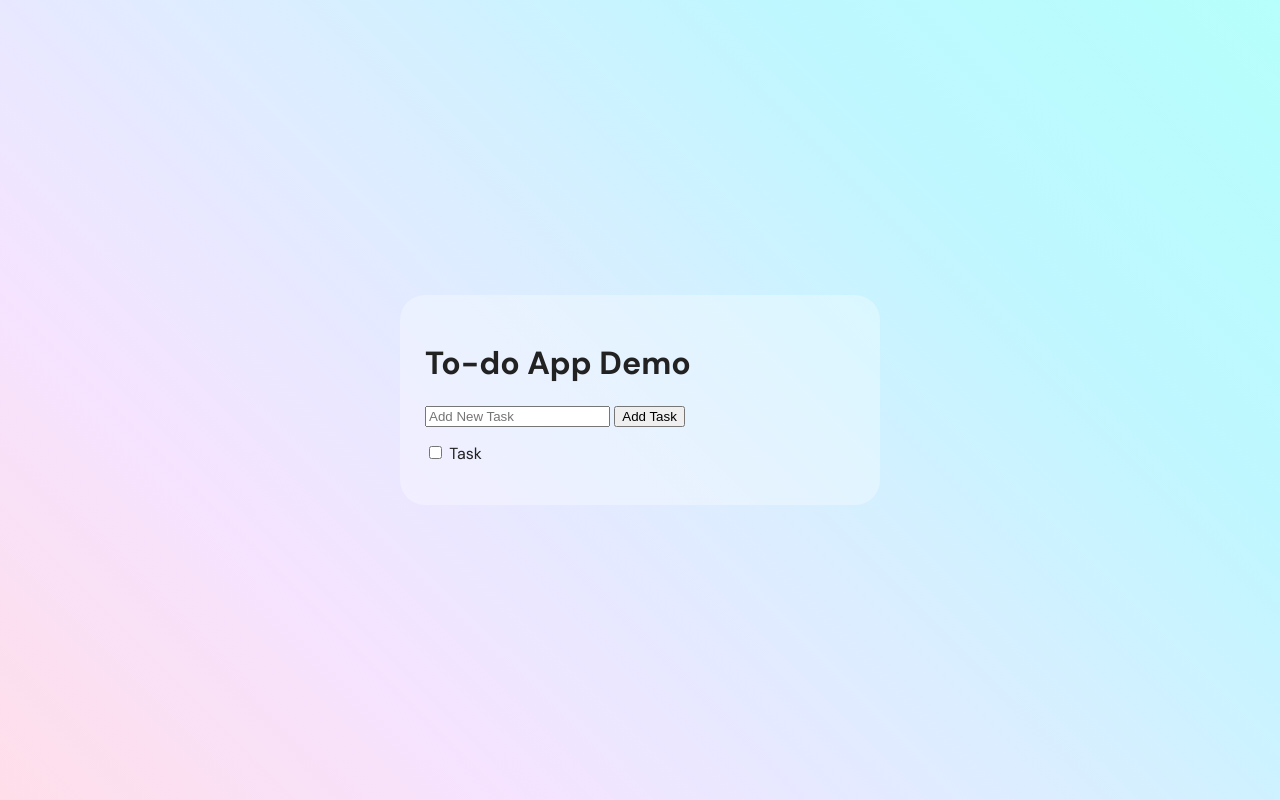
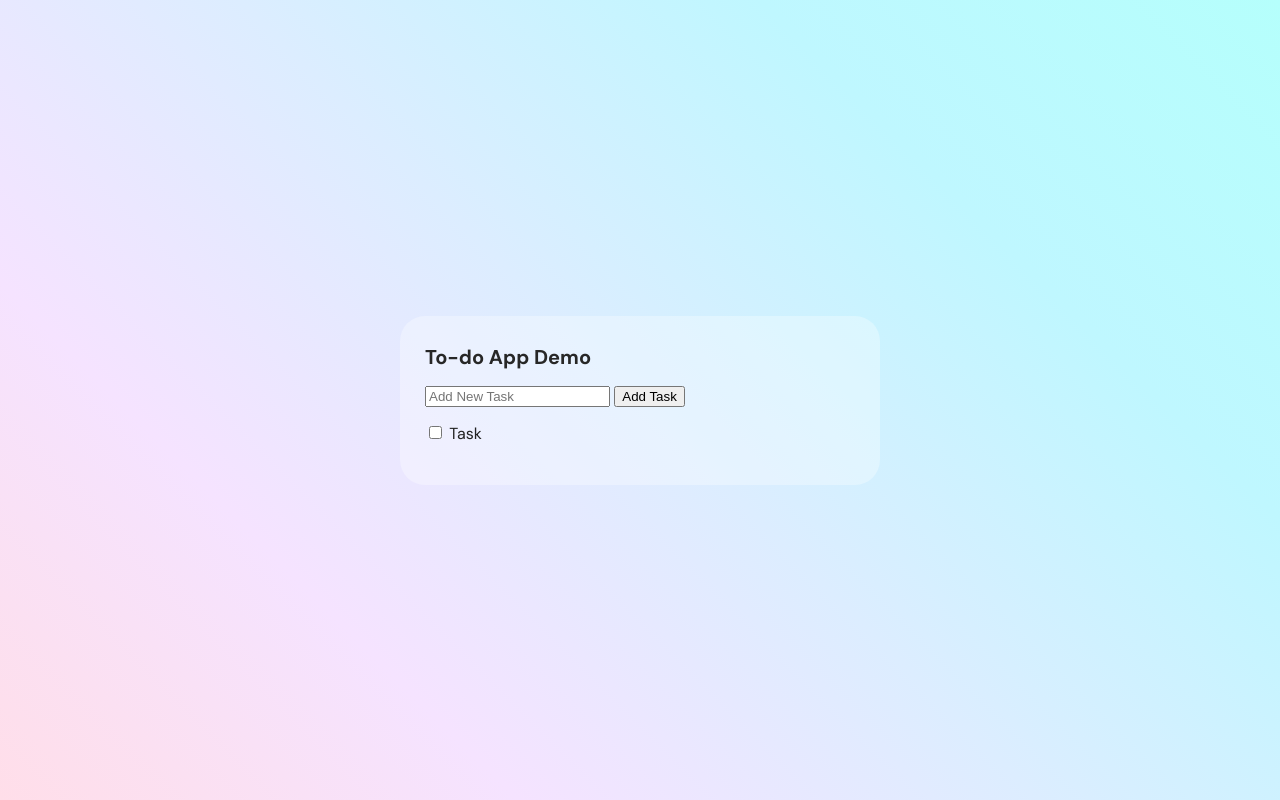
Before and after one commit to prof-amer/todo-demo, a plain HTML site: page index.html in a window 1280 px wide. Drawn offline with Linux system fonts and the light colour scheme.

Commit message:
added .app-header class

```diff
--- a/main.css
+++ b/main.css
@@ -50,3 +50,10 @@ ul {
   overflow: auto;
   color: #222;
 }
+
+.app-header {
+    font-size: 20px;
+    line-height: 32px;
+    margin: 0 0 12px 0;
+    color: #272727;
+}
```
